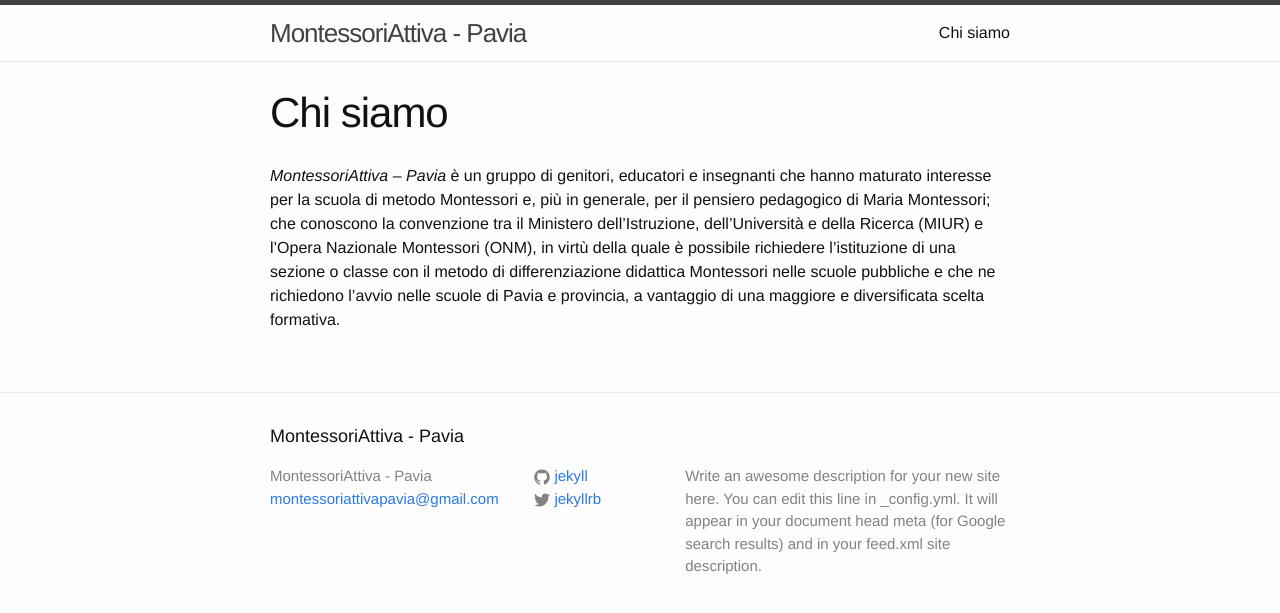
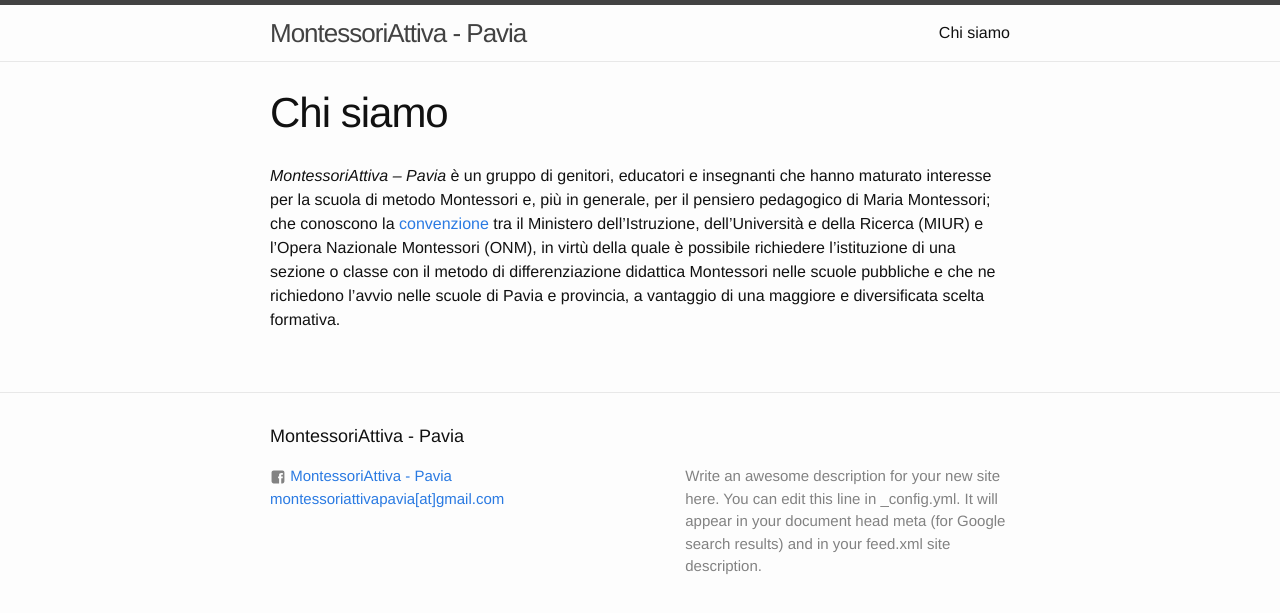
Before and after one commit to montessori-attiva-pavia/montessori-attiva-pavia.github.io, a Jekyll site: the page built from about.md, in a window 1280 px wide. Shown: the top 613 px of the page. Built offline with Jekyll 4.4.1, drawn with Linux system fonts in a browser that asks for light colours.

```diff
--- a/_config.yml
+++ b/_config.yml
@@ -8,14 +8,17 @@
 # Site settings
 title: MontessoriAttiva - Pavia
 email: montessoriattivapavia@gmail.com
+alt_email: montessoriattivapavia[at]gmail.com
 description: > # this means to ignore newlines until "baseurl:"
   Write an awesome description for your new site here. You can edit this
   line in _config.yml. It will appear in your document head meta (for
   Google search results) and in your feed.xml site description.
 baseurl: "" # the subpath of your site, e.g. /blog
-url: "https://www.facebook.com/groups/699317063437028" # the base hostname & protocol for your site
-twitter_username: jekyllrb
-github_username:  jekyll
+url: "https://montessori-attiva-pavia.github.io" # the base hostname & protocol for your site
+# twitter_username: jekyllrb
+# github_username:  jekyll
+facebook_groupname: MontessoriAttiva - Pavia
+facebook_groupcode: 699317063437028
 
 # Build settings
 markdown: kramdown
--- a/_includes/footer.html
+++ b/_includes/footer.html
@@ -7,8 +7,10 @@
     <div class="footer-col-wrapper">
       <div class="footer-col footer-col-1">
         <ul class="contact-list">
-          <li>{{ site.title }}</li>
-          <li><a href="mailto:{{ site.email }}">{{ site.email }}</a></li>
+          <li>
+            {% include icon-facebook.html groupname=site.facebook_groupname groupcode=site.facebook_groupcode %}
+          </li>
+          <li><a href="mailto:{{ site.alt_email }}">{{ site.alt_email }}</a></li>
         </ul>
       </div>
 
--- /dev/null
+++ b/_includes/icon-facebook.html
@@ -0,0 +1 @@
+<a href="https://www.facebook.com/groups/{{ include.groupcode }}"><span class="icon icon--facebook">{% include icon-facebook.svg %}</span><span class="username">{{ include.groupname }}</span></a>
```
Also changed, not shown: about.md (+2 -1 lines), _includes/icon-facebook.svg (added), 3 other files.
